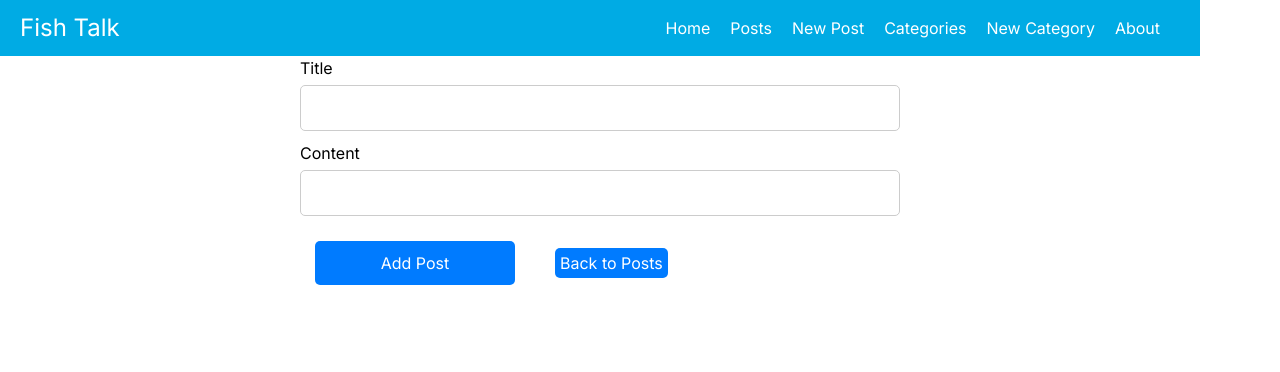
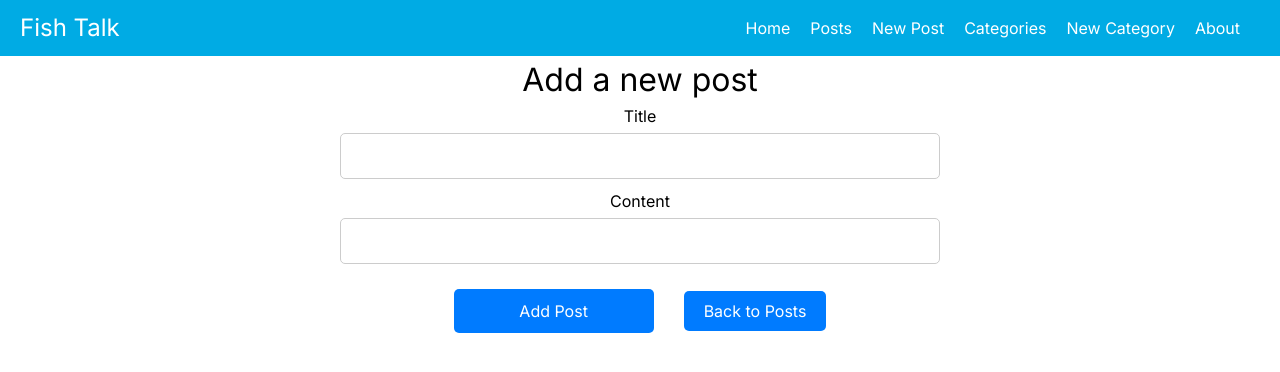
Before and after one commit to gabaal/Fish-Talk, a Next.js app: page /posts/addPost in a window 1280 px wide. Shown: the top 372 px of the page. Built offline with nearby package versions, Linux system fonts and the light colour scheme.

Commit message:
Some css applied

```diff
--- a/src/app/about/page.jsx
+++ b/src/app/about/page.jsx
@@ -2,6 +2,12 @@
 
 export default function About() {
   return (
-    <h2>About Page</h2>
+    <div>
+    <h1>About Fish Talk</h1>
+    <h2>We pride ourselves on the quality of users posts and related comments.</h2>
+    <p>Lorem ipsum dolor sit amet, consectetur adipiscing elit, sed do eiusmod tempor incididunt ut labore et dolore magna aliqua. A cras semper auctor neque. Quis ipsum suspendisse ultrices gravida. Sed blandit libero volutpat sed cras ornare. Nulla pharetra diam sit amet nisl. Neque egestas congue quisque egestas diam in arcu cursus euismod. Venenatis urna cursus eget nunc scelerisque viverra mauris. Facilisis volutpat est velit egestas. Amet mattis vulputate enim nulla aliquet porttitor lacus. Enim facilisis gravida neque convallis.</p>
+    <h2>With 2 years of posts related to tropical aquariums we are becomming a valuable resourse for fish keepers from beginners to expert.</h2>
+    <p>Sapien nec sagittis aliquam malesuada bibendum arcu vitae. Sed odio morbi quis commodo odio. Adipiscing vitae proin sagittis nisl rhoncus mattis rhoncus. Ultrices eros in cursus turpis massa tincidunt dui ut ornare. Tempor orci eu lobortis elementum nibh. Faucibus purus in massa tempor nec feugiat nisl. Aliquam purus sit amet luctus venenatis lectus magna fringilla. Non consectetur a erat nam at. Odio pellentesque diam volutpat commodo sed egestas egestas. In fermentum posuere urna nec tincidunt. Augue ut lectus arcu bibendum at varius vel. Sed egestas egestas fringilla phasellus faucibus. Pharetra et ultrices neque ornare aenean. Integer enim neque volutpat ac tincidunt vitae. Tincidunt tortor aliquam nulla facilisi cras fermentum odio eu feugiat. Nec feugiat nisl pretium fusce. Tellus rutrum tellus pellentesque eu tincidunt. Vel risus commodo viverra maecenas accumsan lacus vel.</p>
+    </div>
   );
 }
--- a/src/app/categories/addcategory/page.jsx
+++ b/src/app/categories/addcategory/page.jsx
@@ -19,12 +19,15 @@ export default function NewCategoryPage() {
   }
 
   return (
+    <div>
+      <h1>Add a category</h1>
     <form action={handleSaveCategory} className="form">
-      <label htmlFor="category" className="label">Category</label>
+      <label htmlFor="category" className="label">Category name</label>
       <input id="category" name="category" type="text" className="input" required/>
       <button type="submit" className="button">Add Category</button>
       <Link className = "button" href="/categories">Back to Categories</Link>
     </form>
+    </div>
 
   )
 }
--- a/src/app/categories/page.jsx
+++ b/src/app/categories/page.jsx
@@ -15,10 +15,12 @@ export default async function Categories() {
         {categories.rows.map((category) => (
           <div key={category.category_id} className="postItem">
             <h2 className="postTitle">{category.category}</h2>
+            <br></br>
             <Link  className="button"  href={`/categories/${category.category_id}`}>View Posts</Link>
           </div>
         ))}
       </ul>
+      <br></br>
       <Link className="button" href="/categories/addcategory">Add a category</Link>
     </div>
   );
--- a/src/app/globals.css
+++ b/src/app/globals.css
@@ -7,35 +7,40 @@ html, body {
   margin: 0;
   padding: 0;
   box-sizing: border-box;
-  max-width: 1200px;
   align-items: center;
+  text-align: center;
 }
 
 h1 {
   font-size: 32px;
+  text-align: center;
 }
 
 h2 {
   font-size:26px;
+  margin-bottom: 10px;
+  margin-top: 10px;
 }
 
 p {
-  font-size: 18px;
+  font-size: 22px;
+  margin: 20px;
+  text-align: center;
+
+
 }
 
 a.button {
-  padding: 5px;
-  margin: 25px;
-  display: inline;
-  width: 200px;
-  /* padding: 10px; */
-  background-color: #007bff;
-  color: #fff;
-  /* margin: 35px; */
-  border-radius: 5px;
-  cursor: pointer;
+    display: inline;
+    width: 1200px;
+    padding: 10px 20px;
+    background-color: #007bff;
+    color: #fff;
+    margin-bottom: 125px;
+    border-radius: 5px;
+    cursor: pointer;
+  }
 
-}
 .postCategory{
   font-style: italic
 
@@ -45,6 +50,7 @@ a.button {
   background-color: #00ABE4;
   color: #fff;
   padding: 10px 0;
+  max-width: 2000px;
 }
 
 
@@ -81,10 +87,10 @@ a.button {
  }
 
 
-.title {
+/* .title {
   font-size: 32px;
   margin-bottom: 20px;
-}
+} */
 
 .form {
   max-width: 600px;
--- a/src/app/posts/[id]/comments/page.jsx
+++ b/src/app/posts/[id]/comments/page.jsx
@@ -5,6 +5,7 @@ import { revalidatePath } from "next/cache"
 import Link from "next/link"
 
 export default function NewCommentPage({ params }) {
+
 
   async function handleSaveComment(formData) {
     "use server"
@@ -20,11 +21,14 @@ export default function NewCommentPage({ params }) {
   }
 
   return (
+    <div>
+      <h1>Add a Comment</h1>
     <form action={handleSaveComment} className="form">
       <label htmlFor="comment" className="label">Comment</label>
       <input id="comment" name="comment" type="text" className="input" required/>
       <button type="submit" className="button">Add Comment</button>
       <Link className="button" href={`/posts/${params.id}`}>Back to Post</Link>
     </form>
+    </div>
   );
 }
--- a/src/app/posts/[id]/page.jsx
+++ b/src/app/posts/[id]/page.jsx
@@ -21,9 +21,9 @@ export default async function PostPage({ params }) {
 
       {post ? (
         <>
-          <h1>Post {post.post_id}</h1>
-          <h2 className="title">{post.title}</h2>
-          <p className="content">{post.content}</p>
+          {/* <h1>Post</h1> */}
+          <h2>{post.title}</h2>
+          <p>{post.content}</p>
 
           {result.rows.map(comment => (
             <p key={comment.comment_id} className="comment">{comment.comment_text}</p>
--- a/src/app/posts/addPost/page.jsx
+++ b/src/app/posts/addPost/page.jsx
@@ -20,6 +20,8 @@ export default function NewPostPage() {
   }
 
   return (
+    <div>
+    <h1 className="title">Add a new post</h1>
     <form action={handleSavePost} className="form">
       <label htmlFor="title" className="label">Title</label>
       <input id="title" name="title" type="text" className="input" required/>
@@ -28,5 +30,6 @@ export default function NewPostPage() {
       <button type="submit" className="button">Add Post</button>
       <Link className = "button" href="/posts">Back to Posts</Link>
     </form>
+    </div>
   )
 }
--- a/src/app/posts/page.jsx
+++ b/src/app/posts/page.jsx
@@ -3,7 +3,7 @@ import { sql } from "@vercel/postgres"
 
 export default async function Posts({ searchParams}) {
   const posts = await sql`
-    SELECT posts.*, categories.category as category, LEFT(posts.content, 30) AS content_excerpt
+    SELECT posts.*, categories.category as category, LEFT(posts.content, 100) AS content_excerpt
     FROM Posts
     LEFT JOIN categories ON posts.category_id = categories.category_id
     ORDER BY LOWER (title) ASC
```
